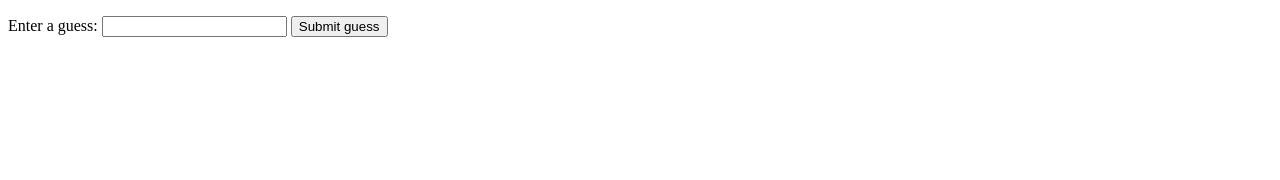
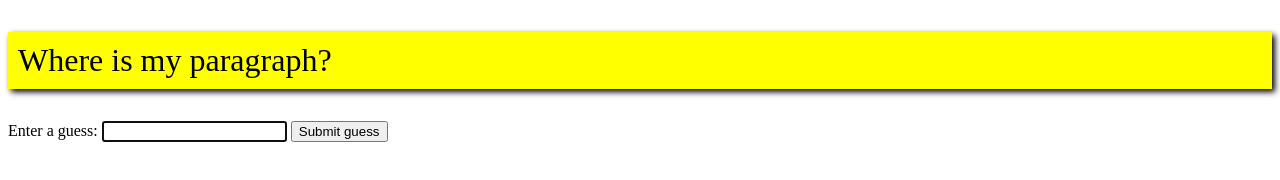
Before and after one commit to DanyloHromyak/number-guessing-game, a plain HTML site: page index.html in a window 1280 px wide. Drawn offline with Linux system fonts and the light colour scheme; the site is published under a folder, as on GitHub Pages, so addresses that start at the root find nothing.

Commit message:
hope this link gonna work for me

```diff
--- a/index.html
+++ b/index.html
@@ -17,6 +17,6 @@
     <input type="text" id="guessField" class="guessField" />
     <input type="submit" value="Submit guess" class="guessSubmit" />
 
-    <script defer src="/script/main.js"></script>
+    <script defer src="./script/main.js"></script>
   </body>
 </html>
```
Also changed, not shown: number-game-errors.html (+1 -1 lines).
